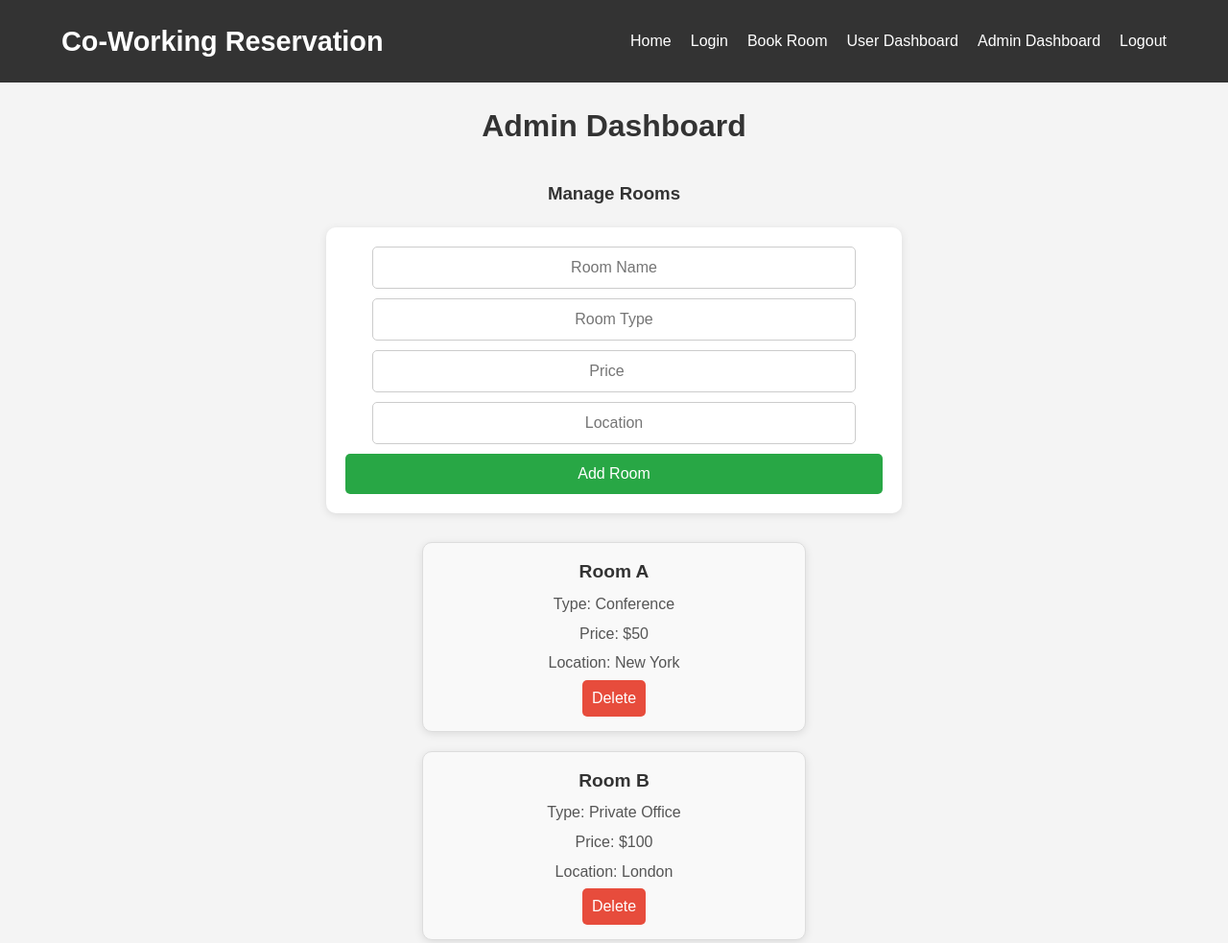
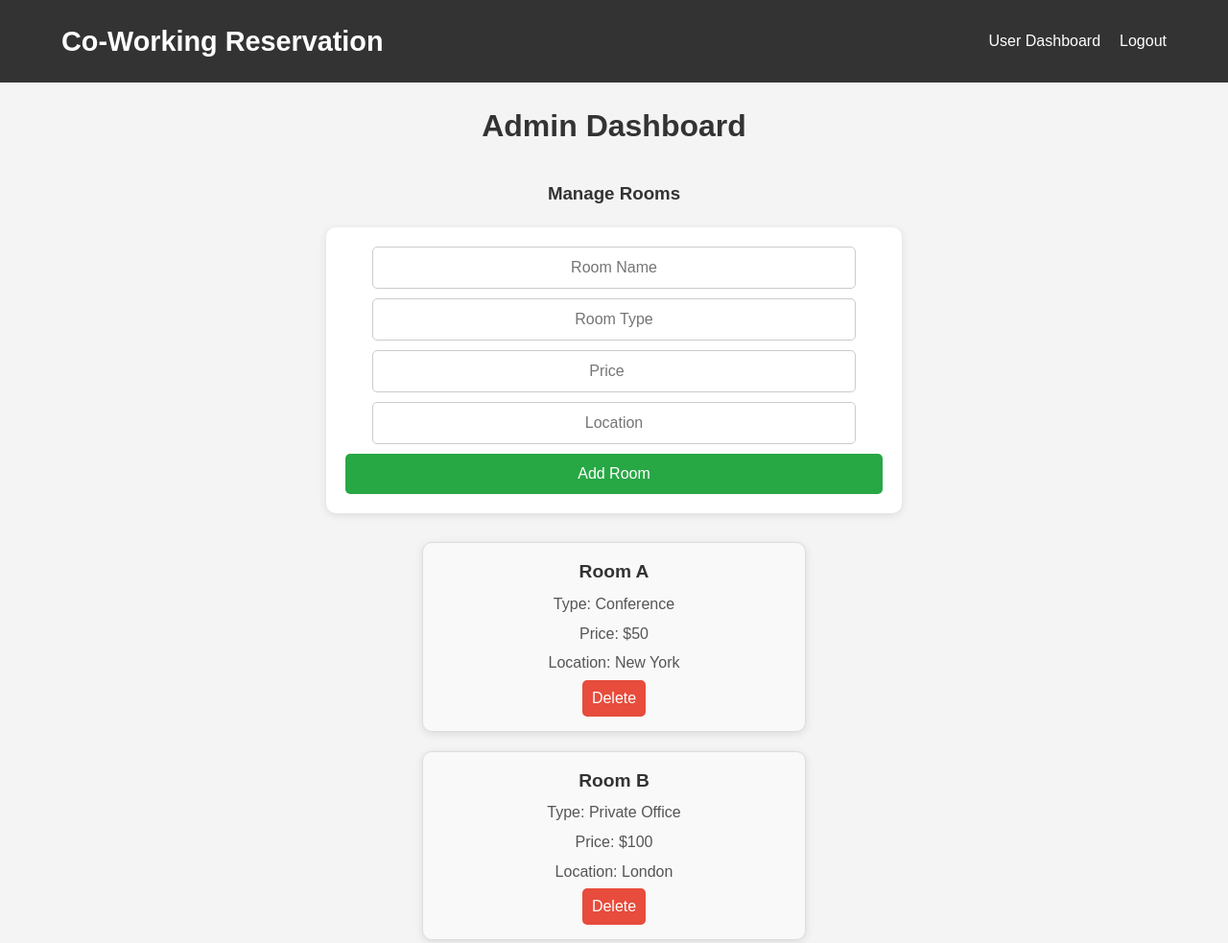
Before and after one commit to jhlim0079/INF2006-coworking-reservation, a plain HTML site: page admin.html in a window 1280 px wide. Shown: the top 983 px of the page at 96% size. Drawn offline with Linux system fonts and the light colour scheme; a script that the page names is missing.

Commit message:
update links

```diff
--- a/admin.html
+++ b/admin.html
@@ -130,11 +130,7 @@
           <h1>Co-Working Reservation</h1>
         </div>
         <ul class="nav-links">
-          <li><a href="index.html">Home</a></li>
-          <li><a href="login.html">Login</a></li>
-          <li><a href="bookroom.html">Book Room</a></li>
           <li><a href="user.html">User Dashboard</a></li>
-          <li><a href="admin.html">Admin Dashboard</a></li>
           <li>
             <a href="index.html" id="logoutLink" class="logout-btn">Logout</a>
           </li>
```
Also changed, not shown: user.html (+0 -1 lines).
